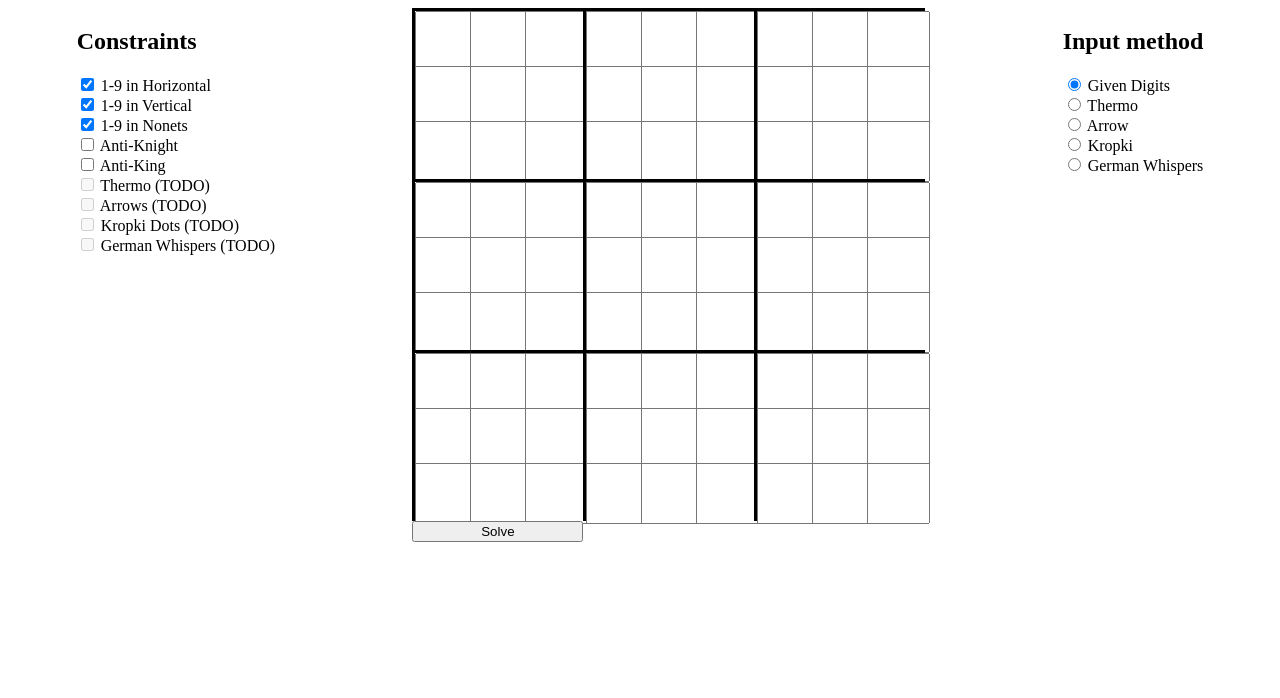
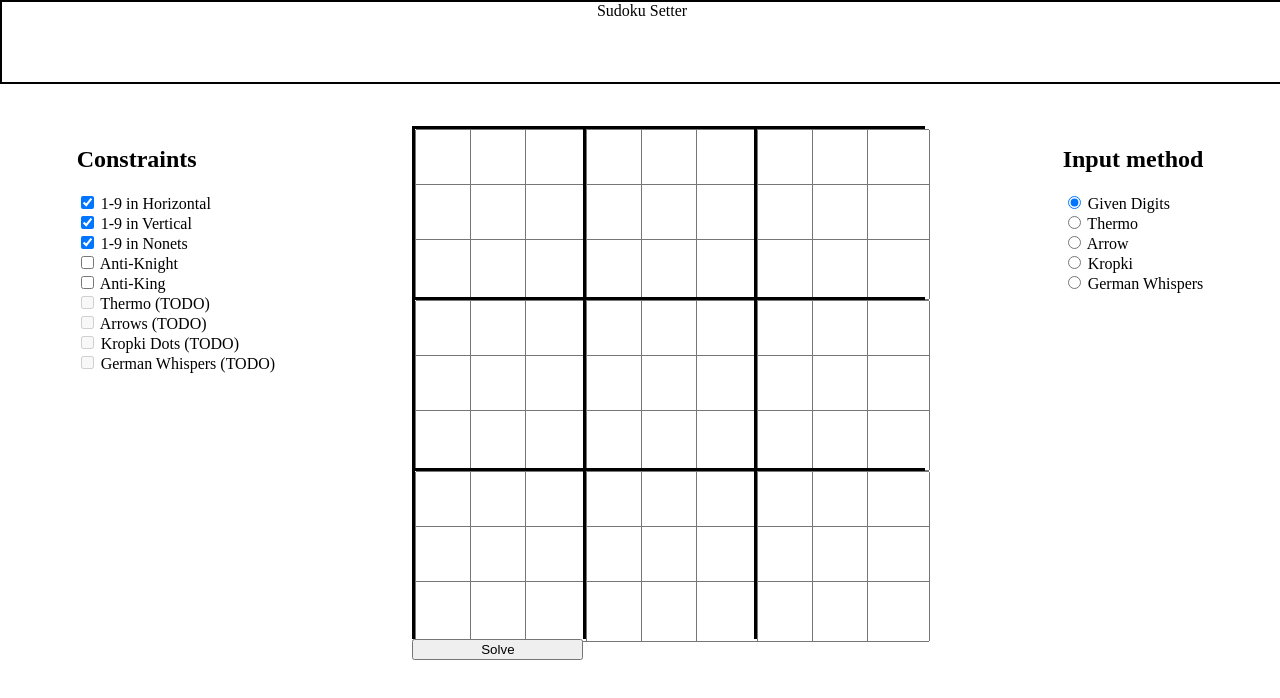
Before and after one commit to rao107/sudoku-setter, a website built with webpack: page index.html in a window 1280 px wide. Built offline with nearby package versions, Linux system fonts and the light colour scheme; what z3-solver would draw is missing.

Commit message:
starting header

```diff
--- a/index.html
+++ b/index.html
@@ -18,6 +18,9 @@
   <script src="./build/index.js" defer></script>
 </head>
 <body>
+  <div id="header">
+    Sudoku Setter
+  </div>
   <div id="body">
     <div id="constraints">
       <h2>Constraints</h2>
--- a/style.css
+++ b/style.css
@@ -1,7 +1,21 @@
+#header {
+  width: 100%;
+  height: 10%;
+  border: 2px solid black;
+  text-align: center;
+  vertical-align: middle;
+
+  top: 0;
+  right: 0;
+  left: 0;
+  position: fixed;
+}
+
 #body {
   display: flex;
   justify-content: space-around;
   width: 100%;
+  margin-top: 10%;
 }
 
 .grid {
```
